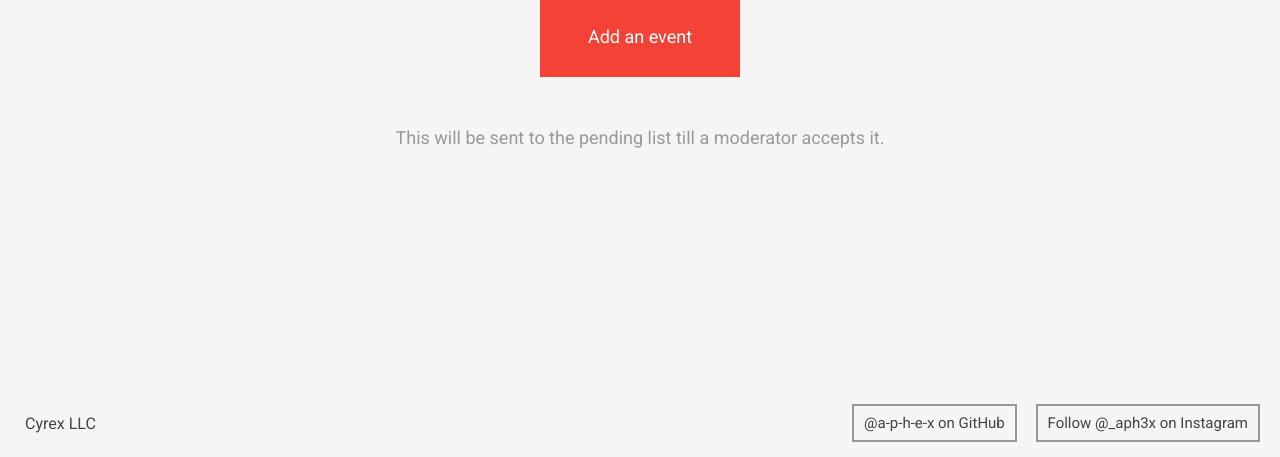
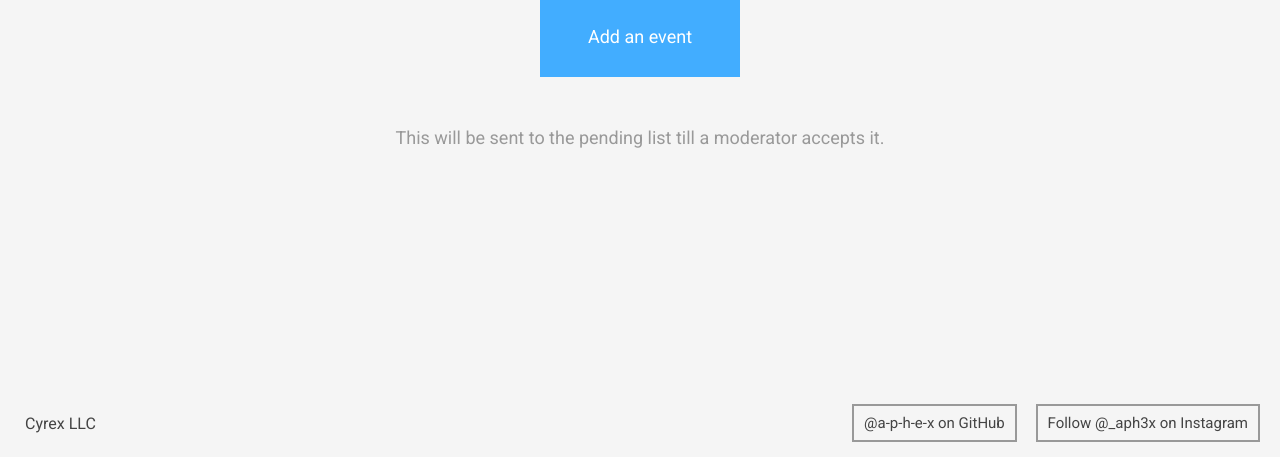
Before and after one commit to DurzaShade/Cyrex-LLC, a plain HTML site: page Index.html in a window 1280 px wide. Shown: the part 343-800 px from the top of the page. Drawn offline with Linux system fonts and the light colour scheme.

Commit message:
Changed color of btn.front to #42adff

```diff
--- a/style.css
+++ b/style.css
@@ -66,7 +66,7 @@ body {
   width: 100%;
   height: 100%;
   line-height: 80px;
-  background-color: #F44336;
+  background-color: #42adff;
   color: #fff;
   cursor: pointer;
   -webkit-backface-visibility: hidden;
```
